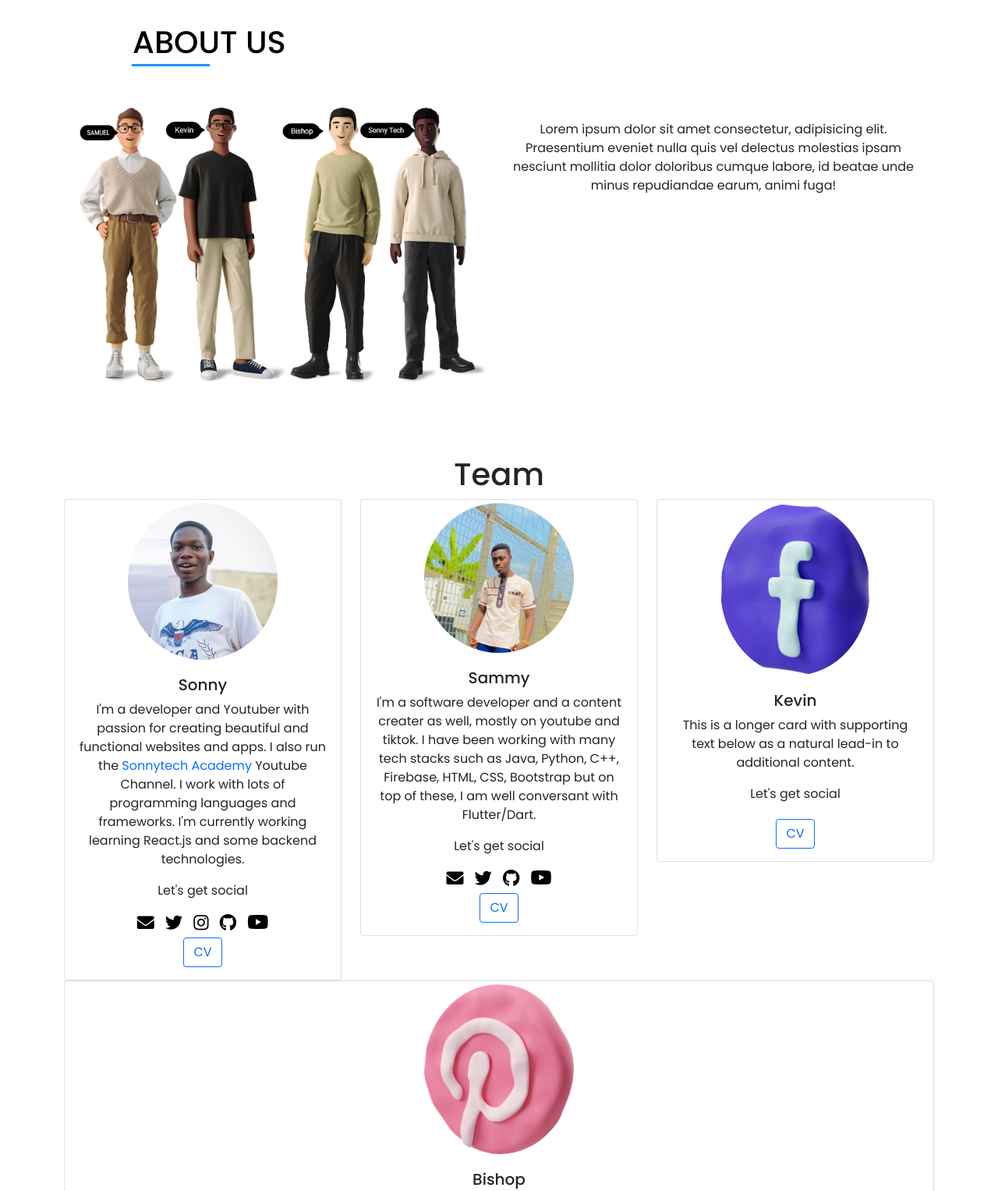
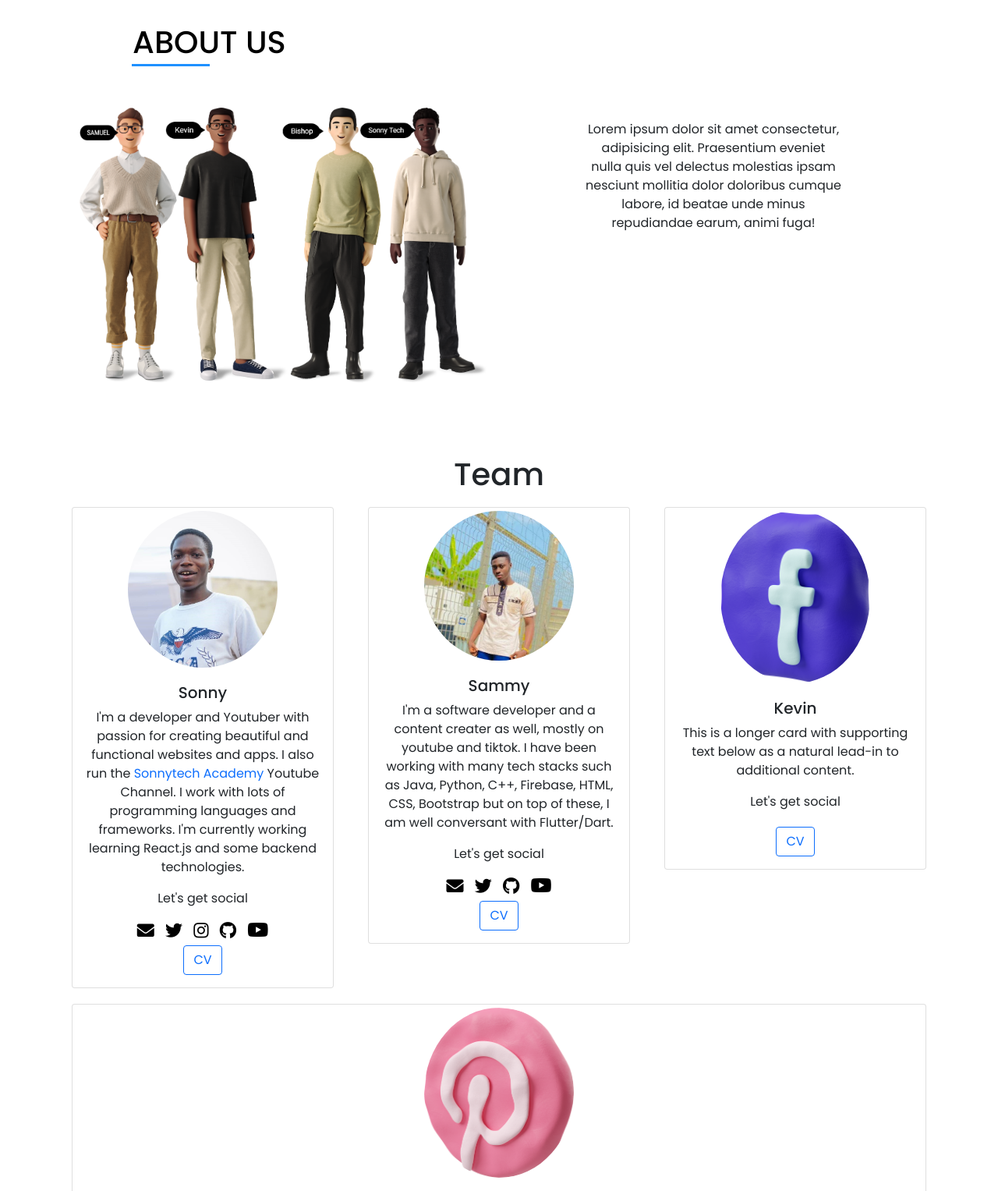
Before and after one commit to codewithkevin/Team-Portfolio, a website: page index.html in a window 1280 px wide. Shown: the part 820-2347 px from the top of the page at 78% size. Drawn offline with nearby package versions, Linux system fonts and the light colour scheme.

Commit message:
updated style.css

```diff
--- a/css/style.css
+++ b/css/style.css
@@ -294,6 +294,16 @@ section h1{
 	}
 
 }
+/* This is to give the about-us texts some padding when on a
+large screen so that it would not be like its on a single line */
+@media (min-width: 896px){
+	.about-team{
+		padding: 0% 10%;
+	}
+}
+.card-container{
+	padding: 10px 10px;
+}
 
 
 /*=====About Section ====*/
```
